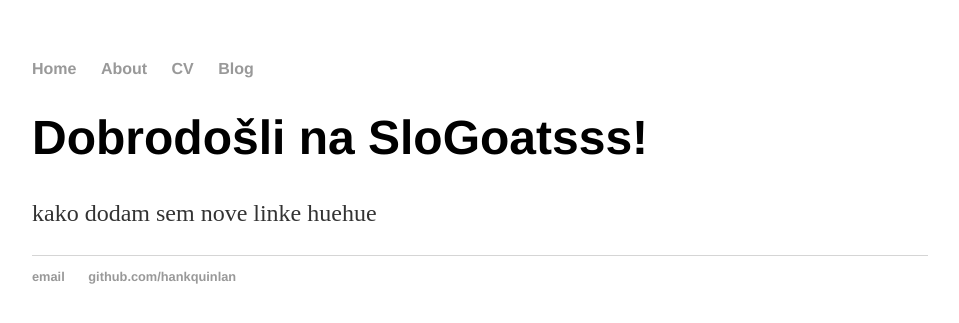
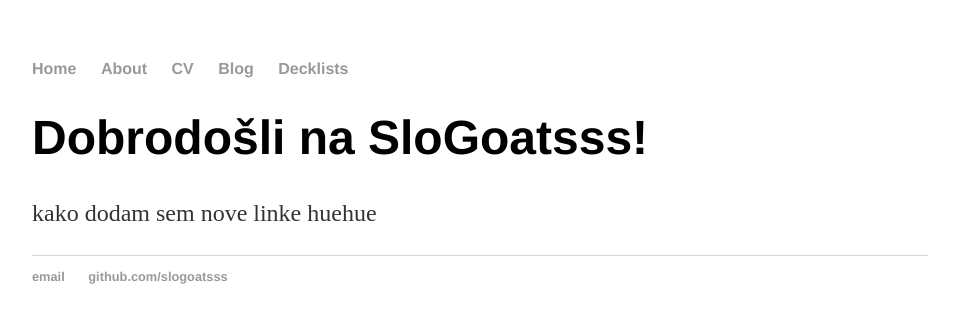
Before and after one commit to slogoatsss/slogoatsss.github.io, a Jekyll site: the page built from index.html, in a window 1280 px wide. Shown: the top 323 px of the page, without its empty margins (160-1119 px from the left). Built offline with Jekyll 4.4.1, drawn with Linux system fonts in a browser that asks for light colours.

Commit message:
Update default.html

```diff
--- a/_layouts/default.html
+++ b/_layouts/default.html
@@ -12,6 +12,7 @@
 		        	<li><a href="/about">About</a></li>
 	        		<li><a href="/cv">CV</a></li>
 	        		<li><a href="/blog">Blog</a></li>
+				<li><a href="/decklists">Decklists</a></li>
 	    		</ul>
 			</nav>
 			<div class="container">
@@ -21,8 +22,8 @@
 			</div><!-- /.container -->
 			<footer>
 	    		<ul>
-	        		<li><a href="mailto:hankquinlanhub@gmail.com">email</a></li>
-	        		<li><a href="https://github.com/hankquinlan">github.com/hankquinlan</a></li>
+	        		<li><a href="mailto:slogoatsss@gmail.com">email</a></li>
+	        		<li><a href="https://github.com/slogoatsss">github.com/slogoatsss</a></li>
 				</ul>
 			</footer>
 		</body>
```
